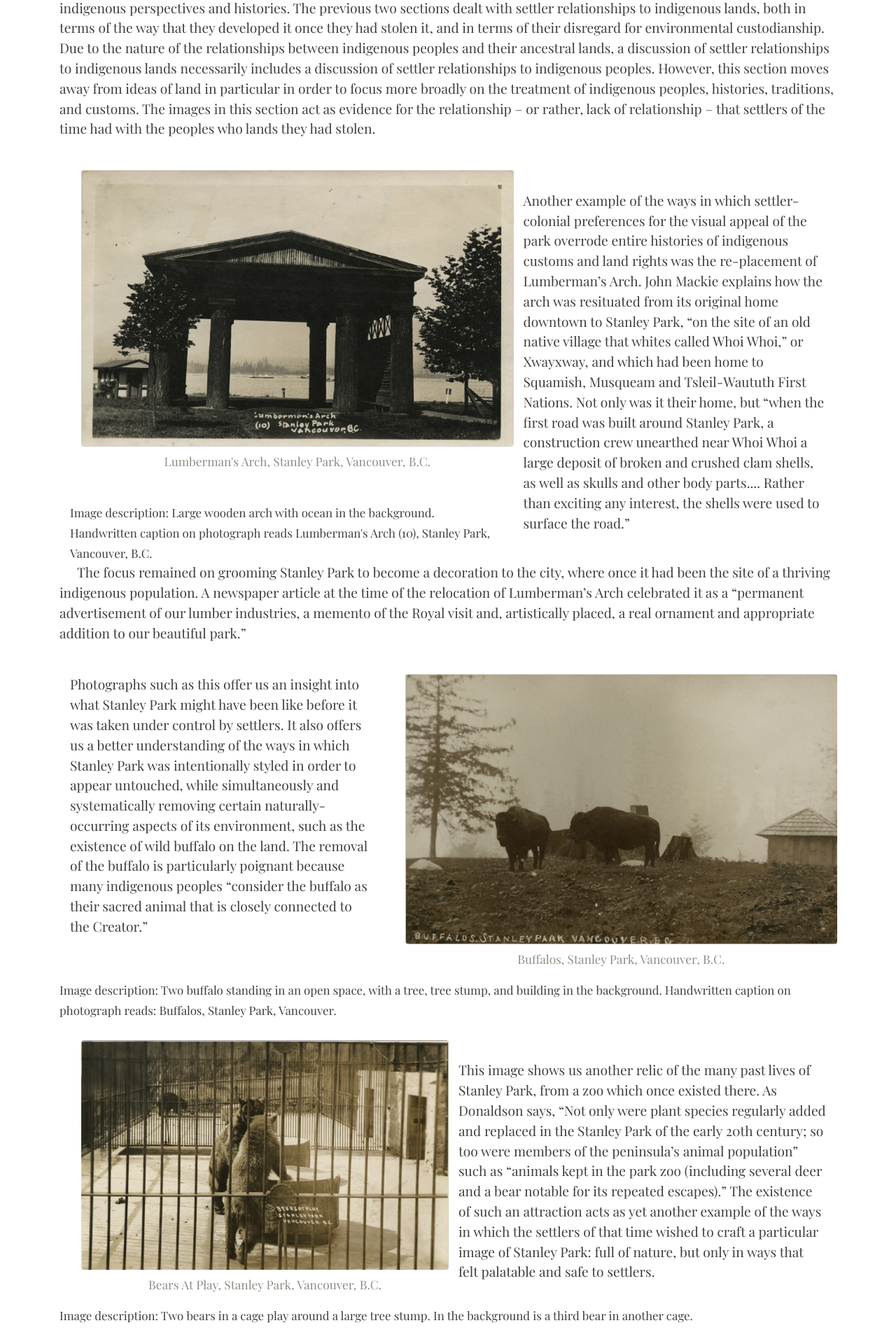
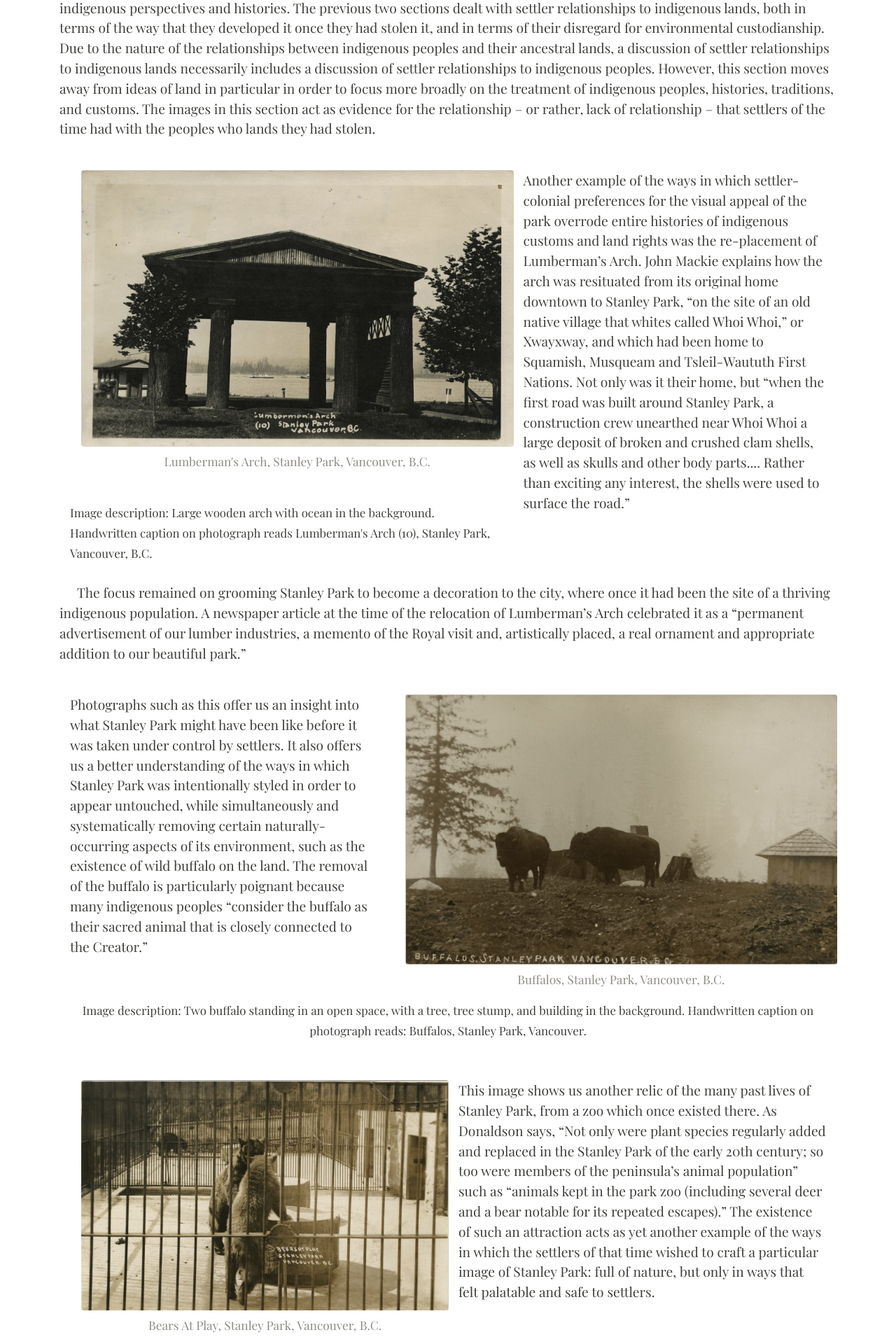
Before and after one commit to ashlynnprasad/langmann-2021, a Jekyll site: the page built from pages/relationswithindigenouspeoples.md, in a window 1280 px wide. Shown: the part 553-2473 px from the top of the page at 70% size. Built offline with Jekyll 4.4.1, drawn with Linux system fonts in a browser that asks for light colours; nearby versions of some CDN libraries; grey boxes are pictures that could not be loaded.

```diff
--- a/pages/relationswithindigenouspeoples.md
+++ b/pages/relationswithindigenouspeoples.md
@@ -16,14 +16,14 @@ permalink: /relationswithindigenouspeoples.html
   <div class="row">
     <div class="col-sm-7">
       {% include feature/item-figure.html objectid="langmann025" width="100" %}<br>
-      <small>Image description: Large wooden arch with ocean in the background. Handwritten caption on photograph reads Lumberman's Arch (10), Stanley Park, Vancouver, B.C.</small><br>
+      <small>Image description: Large wooden arch with ocean in the background. Handwritten caption on photograph reads Lumberman's Arch (10), Stanley Park, Vancouver, B.C.</small>
     </div>
     <div class="col-sm-5">
-      <br>Another example of the ways in which settler-colonial preferences for the visual appeal of the park overrode entire histories of indigenous customs and land rights was the re-placement of Lumberman’s Arch. John Mackie explains how the arch was resituated from its original home downtown to Stanley Park, “on the site of an old native village that whites called Whoi Whoi,” or Xwayxway, and which had been home to Squamish, Musqueam and Tsleil-Waututh First Nations.  Not only was it their home, but “when the first road was built around Stanley Park, a construction crew unearthed near Whoi Whoi a large deposit of broken and crushed clam shells, as well as skulls and other body parts.... Rather than exciting any interest, the shells were used to surface the road.”
+      Another example of the ways in which settler-colonial preferences for the visual appeal of the park overrode entire histories of indigenous customs and land rights was the re-placement of Lumberman’s Arch. John Mackie explains how the arch was resituated from its original home downtown to Stanley Park, “on the site of an old native village that whites called Whoi Whoi,” or Xwayxway, and which had been home to Squamish, Musqueam and Tsleil-Waututh First Nations.  Not only was it their home, but “when the first road was built around Stanley Park, a construction crew unearthed near Whoi Whoi a large deposit of broken and crushed clam shells, as well as skulls and other body parts.... Rather than exciting any interest, the shells were used to surface the road.”
     </div>
   </div>
 </div>
-<p style="text-indent: 25px;">The focus remained on grooming Stanley Park to become a decoration to the city, where once it had been the site of a thriving indigenous population. A newspaper article at the time of the relocation of Lumberman’s Arch celebrated it as a “permanent advertisement of our lumber industries, a memento of the Royal visit and, artistically placed, a real ornament and appropriate addition to our beautiful park.”<br><br>
+<br><p style="text-indent: 25px;">The focus remained on grooming Stanley Park to become a decoration to the city, where once it had been the site of a thriving indigenous population. A newspaper article at the time of the relocation of Lumberman’s Arch celebrated it as a “permanent advertisement of our lumber industries, a memento of the Royal visit and, artistically placed, a real ornament and appropriate addition to our beautiful park.”<br><br>
 
 <div class="container">
   <div class="row">
@@ -36,7 +36,7 @@ permalink: /relationswithindigenouspeoples.html
   </div>
 </div>
 
-<small>Image description: Two buffalo standing in an open space, with a tree, tree stump, and building in the background. Handwritten caption on photograph reads: Buffalos, Stanley Park, Vancouver.</small><br><br>
+<center><small>Image description: Two buffalo standing in an open space, with a tree, tree stump, and building in the background. Handwritten caption on photograph reads: Buffalos, Stanley Park, Vancouver.</small></center><br><br>
 
 <div class="container">
   <div class="row">
@@ -44,12 +44,12 @@ permalink: /relationswithindigenouspeoples.html
       {% include feature/item-figure.html objectid="langmann027" width="100" %}
     </div>
     <div class="col-sm">
-      <br>This image shows us another relic of the many past lives of Stanley Park, from a zoo which once existed there. As Donaldson says, “Not only were plant species regularly added and replaced in the Stanley Park of the early 20th century; so too were members of the peninsula’s animal population” such as “animals kept in the park zoo (including several deer and a bear notable for its repeated escapes).”  The existence of such an attraction acts as yet another example of the ways in which the settlers of that time wished to craft a particular image of Stanley Park: full of nature, but only in ways that felt palatable and safe to settlers.
+      This image shows us another relic of the many past lives of Stanley Park, from a zoo which once existed there. As Donaldson says, “Not only were plant species regularly added and replaced in the Stanley Park of the early 20th century; so too were members of the peninsula’s animal population” such as “animals kept in the park zoo (including several deer and a bear notable for its repeated escapes).”  The existence of such an attraction acts as yet another example of the ways in which the settlers of that time wished to craft a particular image of Stanley Park: full of nature, but only in ways that felt palatable and safe to settlers.
     </div>
   </div>
 </div>
 
-<small>Image description: Two bears in a cage play around a large tree stump. In the background is a third bear in another cage.</small><br><br>
+<center><small>Image description: Two bears in a cage play around a large tree stump. In the background is a third bear in another cage.</small></center><br><br>
 
 <div class="container">
   <div class="row">
@@ -62,7 +62,7 @@ permalink: /relationswithindigenouspeoples.html
   </div>
 </div>
 
-<small>Image description: A cougar lays dead on the forest floor, with dogs and hunters squatting behind it.</small><br><br>
+<center><small>Image description: A cougar lays dead on the forest floor, with dogs and hunters squatting behind it.</small></center><br><br>
 
 <div class="container">
   <div class="row">
@@ -70,11 +70,12 @@ permalink: /relationswithindigenouspeoples.html
       {% include feature/item-figure.html objectid="langmann015" width="100" %}
     </div>
     <div class="col-sm-5">
-      This image is most notable for its illustration of George Vancouver, one of the first colonizers of the area that now bears his name. In the image, George Vancouver is seen in larger-than-life form, physically standing on the lands now known as Stanley Park. Vancouver’s arms are slightly raised and his feet positioned in a way that arguably conveys power and ownership. Whether intentionally or not, his raised arms somewhat mimic the “Salish tradition of welcoming visitors,” which also includes raised arms.<br><br>
-      <small> Image description: An aerial view of downtown Vancouver, looking north. An illustration of George Vancouver stands on Stanley Park with legs apart and arms slightly raised. Handwritten caption on the photograph reads: George Vancouver Welcomes You to Vancouver.</small>
+     <br>This image is most notable for its illustration of George Vancouver, one of the first colonizers of the area that now bears his name. In the image, George Vancouver is seen in larger-than-life form, physically standing on the lands now known as Stanley Park. Vancouver’s arms are slightly raised and his feet positioned in a way that arguably conveys power and ownership. Whether intentionally or not, his raised arms somewhat mimic the “Salish tradition of welcoming visitors,” which also includes raised arms.
     </div>
   </div>
 </div><br><br>
+
+<center><small>Image description: An aerial view of downtown Vancouver, looking north. An illustration of George Vancouver stands on Stanley Park with legs apart and arms slightly raised. Handwritten caption on the photograph reads: George Vancouver Welcomes You to Vancouver.</small></center><br><br>
 
 <div class="container">
   <div class="row">
@@ -113,7 +114,7 @@ The use of indigenous peoples and imagery as “mascots” is an affront that co
   </div>
 </div>
 
-<small>Image description: A group of indigenous individuals standing on a stage in the background acting out the crucifixion of Jesus Christ, with an audience of white settlers with their backs to the camera in the foreground.</small><br><br>
+<center><small>Image description: A group of indigenous individuals standing on a stage in the background acting out the crucifixion of Jesus Christ, with an audience of white settlers with their backs to the camera in the foreground.</small></center><br><br>
 
 <div class="col-md-12">
 
```
